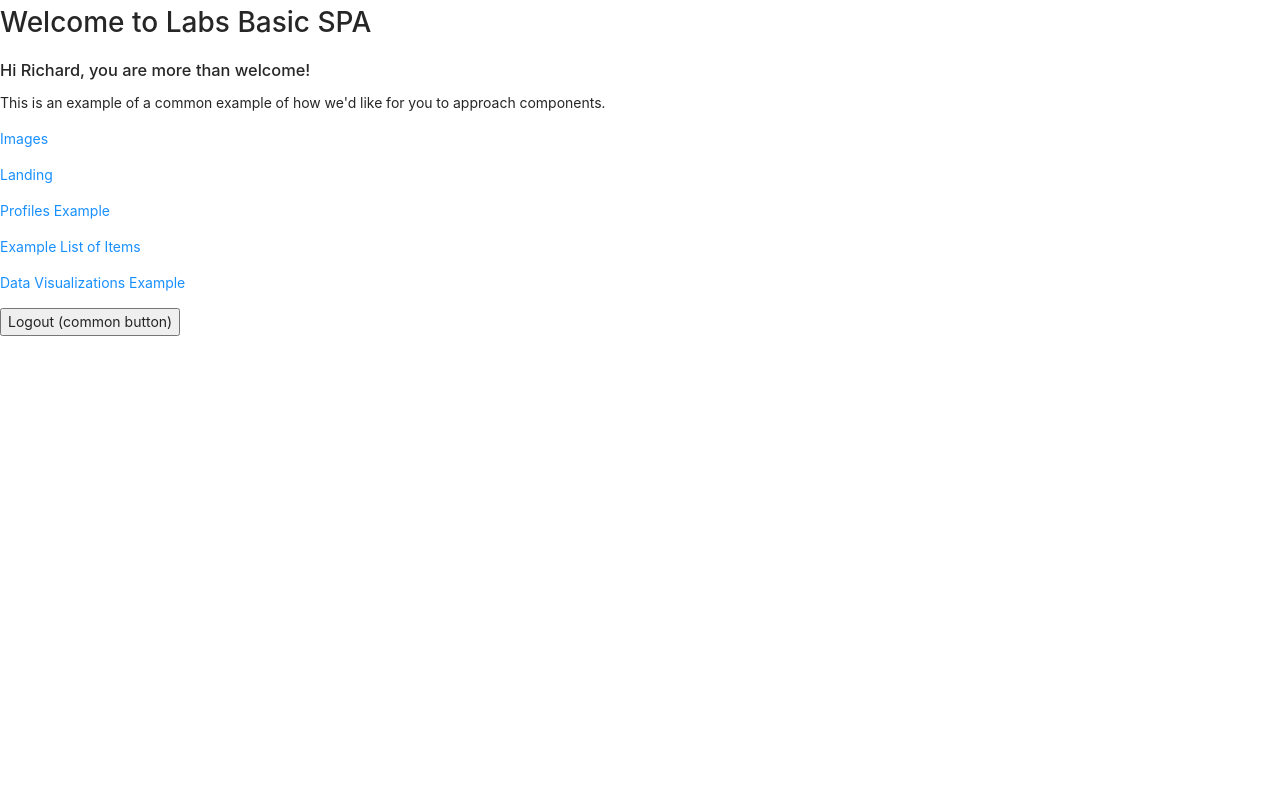
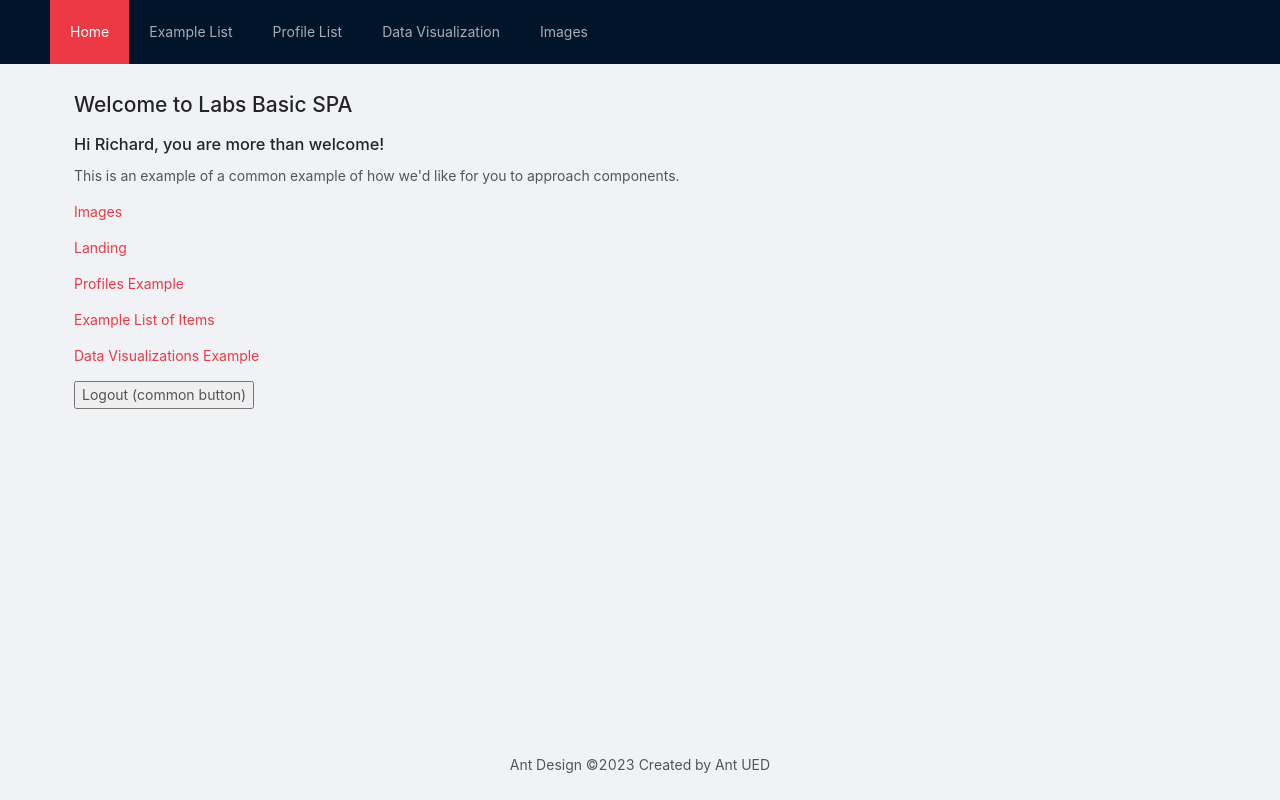
Before and after one commit to 4genginc/inc-vite-react-fe, a React (Vite) app: page / in a window 1280 px wide. Built offline with nearby package versions, Linux system fonts and the light colour scheme.

Commit message:
added a antd Layout and Menu demo

```diff
--- a/src/index.jsx
+++ b/src/index.jsx
@@ -1,13 +1,9 @@
 import React from 'react';
 import ReactDOM from 'react-dom/client';
-import {
-  BrowserRouter as Router,
-  Route,
-  // useHistory,
-  Switch,
-} from 'react-router-dom';
-
-import 'antd/dist/antd.css';
+import { BrowserRouter as Router, Route, Switch, Link } from 'react-router-dom';
+import { Layout, Menu } from 'antd';
+import './styles/index.less';
+import 'antd/dist/antd.less';
 
 import { NotFoundPage } from './components/pages/NotFound';
 import { ExampleListPage } from './components/pages/ExampleList';
@@ -19,32 +15,44 @@ import { ExampleDataViz } from './components/pages/ExampleDataViz';
 import { LoadingComponent } from './components/common';
 import { ImageList } from './components/pages/ImageList';
 
+const { Header, Content, Footer } = Layout;
+
+const menuItems = [
+  { key: '1', label: <Link to="/">Home</Link> },
+  { key: '2', label: <Link to="/example-list">Example List</Link> },
+  { key: '3', label: <Link to="/profile-list">Profile List</Link> },
+  { key: '4', label: <Link to="/datavis">Data Visualization</Link> },
+  { key: '5', label: <Link to="/images">Images</Link> },
+];
+
 ReactDOM.createRoot(document.getElementById('root')).render(
   <Router>
     <React.StrictMode>
-      <App />
+      <Layout style={{ minHeight: '100vh' }}>
+        <Header style={{ position: 'fixed', zIndex: 1, width: '100%' }}>
+          <div className="logo" />
+          <Menu theme="dark" mode="horizontal" defaultSelectedKeys={['1']} items={menuItems} />
+        </Header>
+        <Content style={{ padding: '0 50px', marginTop: 64 }}>
+          <div className="site-layout-content" style={{ padding: 24, minHeight: 380 }}>
+            <App />
+          </div>
+        </Content>
+        <Footer style={{ textAlign: 'center' }}>
+          Ant Design ©2023 Created by Ant UED
+        </Footer>
+      </Layout>
     </React.StrictMode>
-  </Router>,
+  </Router>
 );
 
 // eslint-disable-next-line react-refresh/only-export-components
 function App() {
-  // The reason to declare App this way is so that we can use any helper functions we'd need for business logic, in our case auth.
-  // React Router has a nifty useHistory hook we can use at this level to ensure we have security around our routes.
-  // const history = useHistory();
-  //
-  // const authHandler = () => {
-  //   // We pass this to our <Security /> component that wraps our routes.
-  //   // It'll automatically check if userToken is available and push back to login if not :)
-  //   history.push('/login');
-  // };
-
   return (
     <Switch>
       <Route path="/login" component={LoginPage} />
       <Route path="/landing" component={LandingPage} />
       <Route path="/images" component={ImageList} />
-      {/* any of the routes you need secured should be registered as SecureRoutes */}
       <Route
         path="/"
         exact
```
Also changed, not shown: src/styles/index.less (added).
